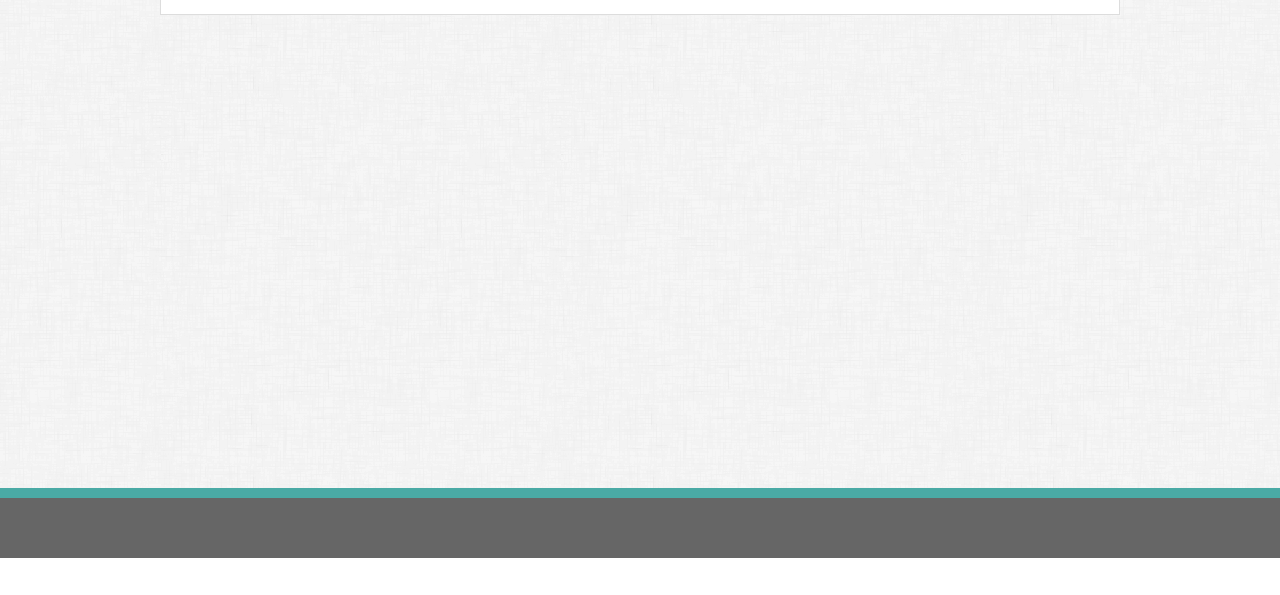
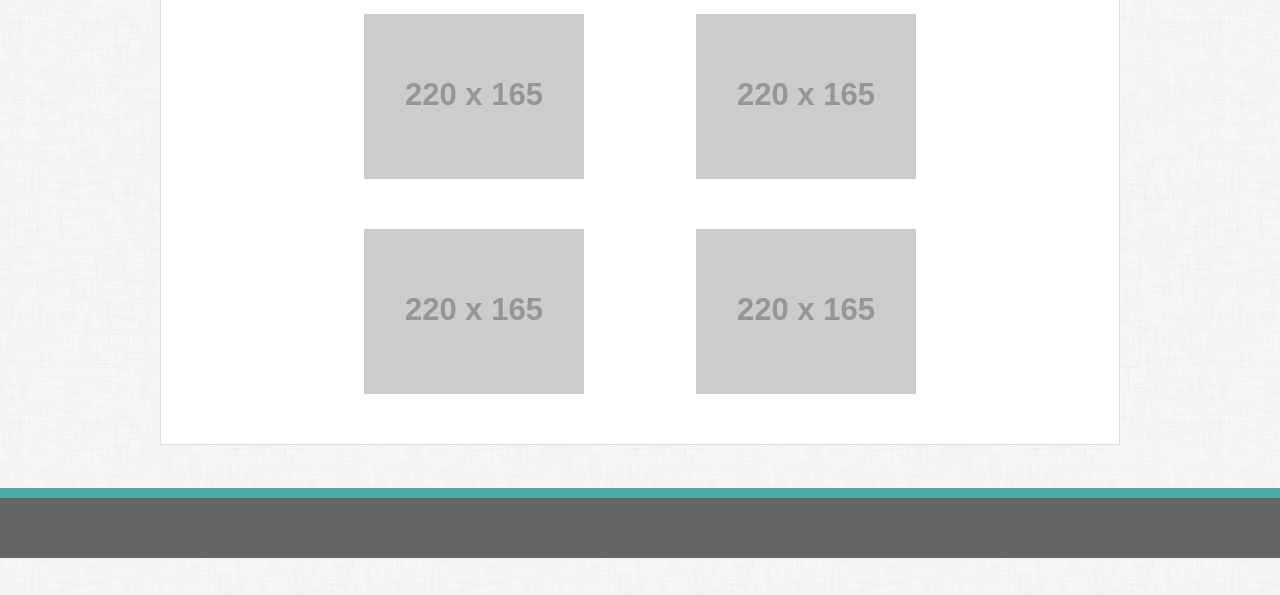
Before and after one commit to jolarios96/jolarios96.github.io, a plain HTML site: page portfolio.html in a window 1280 px wide. Shown: the part 242-837 px from the top of the page. Before the commit the page ends 800 px from the top, so only its background shows below. Drawn offline with Linux system fonts and the light colour scheme; placeholder pictures from the web are drawn by us.

Commit message:
updated @ 10/31/18, 11:52pm

```diff
--- a/assets/css/style.css
+++ b/assets/css/style.css
@@ -8,6 +8,12 @@ body {
 #about, #contact, #portfolio {
     color: #777777;
     text-decoration: none;
+    margin: 0 10px;
+}
+
+#profile-picture {
+    float: left;
+    margin-right: 15px
 }
 
 /* header/footer styles*/
@@ -75,18 +81,30 @@ body {
     margin-bottom: 17px;
 }
 
-.img {
-    width: 200px;
-    height: 150px;
-    float: left;
-    padding: 0 25px 0 1px;
-}
 
 .content-text {
     font-family: 'Arial', 'Helvetica Neue', Helvetica, sans-serif;
     color: #777777;
 }
 
+.portfolio-left-entry {
+    width: 220px;
+    height: 165px;
+    float: left;
+    margin: 0 0 50px 173px;
+}
+
+.portfolio-right-entry {
+    width: 220px;
+    height: 165px;
+    float: right;
+    margin: 0 173px 50px 0;
+}
+
+/* .portfolio-container {
+    margin: 0;
+} */
+
 .clearfix::after {
     content: "";
     clear: both;
--- a/portfolio.html
+++ b/portfolio.html
@@ -4,6 +4,8 @@
     <head>
         <meta charset="UTF-8">
         <title>Portfolio - Jordan Larios</title>
+        <!-- reset.css currently ruins the font formatting -->
+        <!-- <link rel="stylesheet" type="text/css" href="assets/css/reset.css"> -->
         <link rel="stylesheet" type="text/css" href="assets/css/style.css">
     </head>
 
@@ -27,10 +29,18 @@
             <div class="content-header">
                 <h1>Portfolio</h1>
             </div>
+            <!-- <div class="portfolio-container clearfix"> -->
+            <div class="clearfix">
+                <div class="portfolio-left-entry"><img src="https://via.placeholder.com/220x165"></div>
+                <div class="portfolio-right-entry"><img src="https://via.placeholder.com/220x165"></div>
+                <div class="portfolio-left-entry"><img src="https://via.placeholder.com/220x165"></div>
+                <div class="portfolio-right-entry"><img src="https://via.placeholder.com/220x165"></div>
+            </div>
 
         </div>
 
         <!-- footer -->
+
         <div class="footer"></div>
 
 
```
Also changed, not shown: contact.html (+2 -0 lines), index.html (+5 -2 lines), assets/images/profile.jpg (added).
